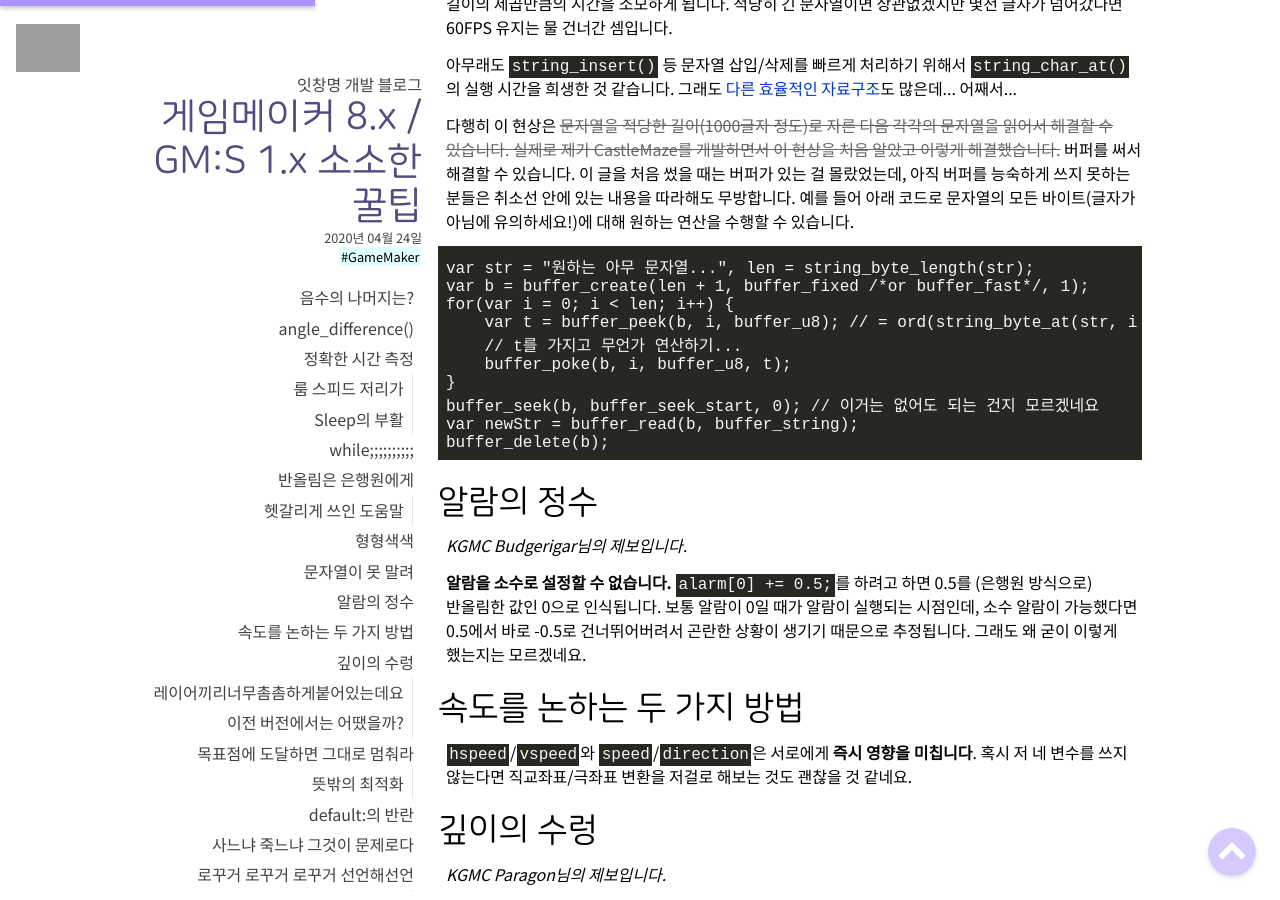
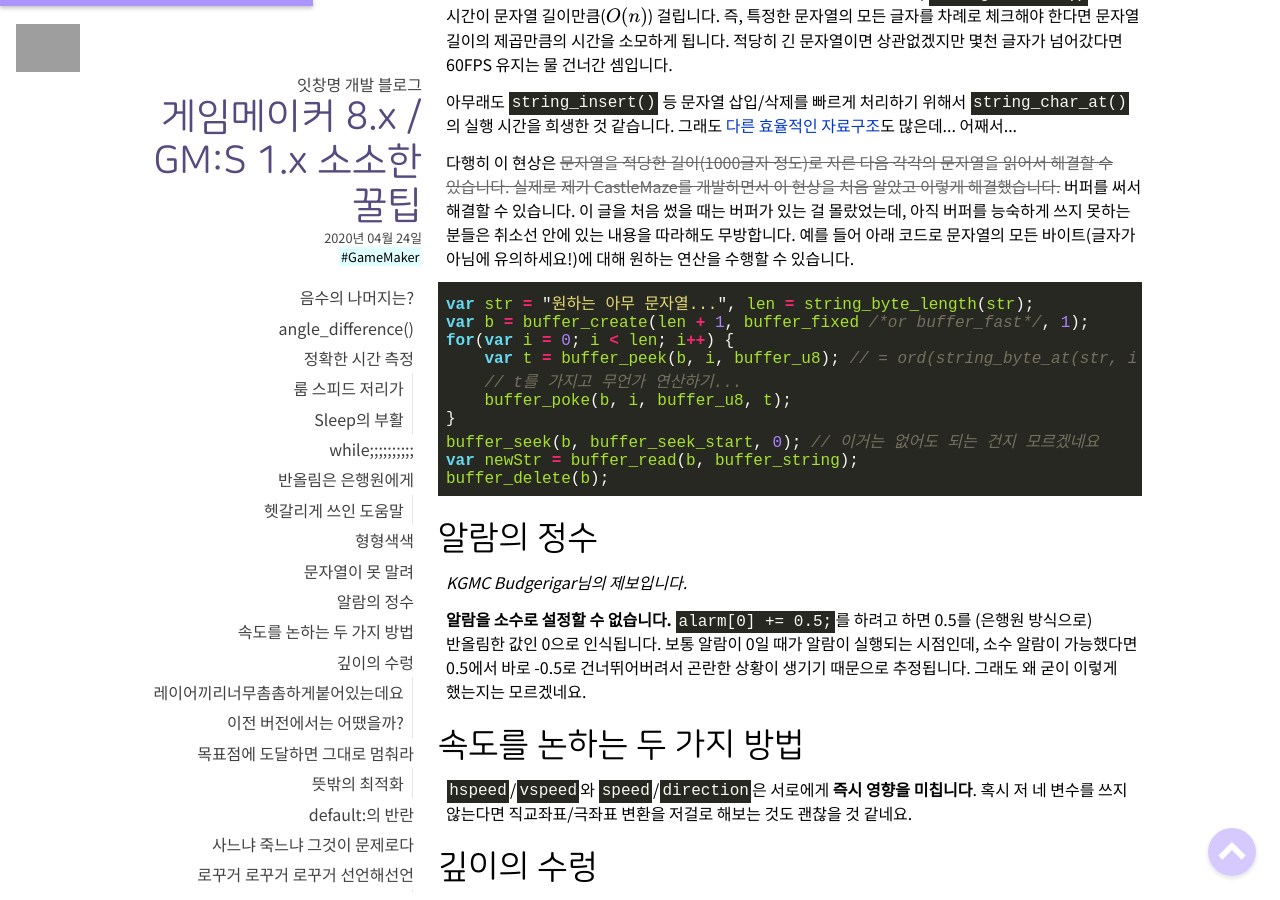
Before and after one commit to EatChangmyeong/EatChangmyeong.github.io, a Jekyll site: the page built from _posts/2020-04-24-gms-tips.md, in a window 1280 px wide and 900 px high, scrolled down 2880 px. Built offline with Jekyll 4.4.1, drawn with Linux system fonts in a browser that asks for light colours; some web fonts are replaced; formulas are drawn with MathJax 3; some of the changed text lies outside the part shown; grey boxes are pictures that could not be loaded.

Commit message:
Update date system

````diff
--- a/_layouts/new_page.html
+++ b/_layouts/new_page.html
@@ -26,7 +26,7 @@
 				<a href="/" class="front-link">잇창명 개발 블로그</a>
 				<h1>{{ page.actual_title }}</h1>
 				<span class="metadata">
-					<time datetime="{{ page.date | date: '%Y-%m-%d' }}">{{ page.date | date: "%Y년 %m월 %d일" }} 최종 수정</time>
+					<time datetime="{{ page.date | date: '%F' }}">{{ page.date | date: "%Y년 %m월 %d일" }}</time> 수정
 					{% if page.categories.size != 0 or page.tags.size != 0 %}
 						{% for x in page.categories %}
 							<span class="category">{{ x }}</span>
--- a/_layouts/new_post.html
+++ b/_layouts/new_post.html
@@ -26,7 +26,10 @@
 				<a href="/" class="front-link">잇창명 개발 블로그</a>
 				<h1>{{ page.actual_title }}</h1>
 				<span class="metadata">
-					<time datetime="{{ page.date | date: '%Y-%m-%d' }}">{{ page.date | date: "%Y년 %m월 %d일" }}</time>
+					<time datetime="{{ page.date | date: '%F' }}">{{ page.date | date: "%Y년 %m월 %d일" }}</time>
+					{% if page.edited_at %}
+						&bull; <time datetime="{{ page.edited_at | date: '%F' }}">{{ page.edited_at | date: "%Y년 %m월 %d일" }}</time> 수정
+					{% endif %}
 					{% if page.categories.size != 0 or page.tags.size != 0 %}
 						{% for x in page.categories %}
 							<span class="category">{{ x }}</span>
--- a/_posts/2020-04-24-gms-tips.md
+++ b/_posts/2020-04-24-gms-tips.md
@@ -47,7 +50,8 @@
 
 겜메에 있던 Sleep 액션이 겜스에 들어와서는 사라졌는데, 다행히 이 액션에 해당하는 코드가 있습니다.
 
-```
+{:.gml}
+```javascript
 var t = get_timer();
 while(get_timer() - t < /*잠들어있을 시간 */) {}
 ```
@@ -90,7 +94,8 @@
 
 다행히 이 현상은 ~~문자열을 적당한 길이(1000글자 정도)로 자른 다음 각각의 문자열을 읽어서 해결할 수 있습니다. 실제로 제가 CastleMaze를 개발하면서 이 현상을 처음 알았고 이렇게 해결했습니다.~~ 버퍼를 써서 해결할 수 있습니다. 이 글을 처음 썼을 때는 버퍼가 있는 걸 몰랐었는데, 아직 버퍼를 능숙하게 쓰지 못하는 분들은 취소선 안에 있는 내용을 따라해도 무방합니다. 예를 들어 아래 코드로 문자열의 모든 바이트(글자가 아님에 유의하세요!)에 대해 원하는 연산을 수행할 수 있습니다.
 
-```
+{:.gml}
+```javascript
 var str = "원하는 아무 문자열...", len = string_byte_length(str);
 var b = buffer_create(len + 1, buffer_fixed /*or buffer_fast*/, 1);
 for(var i = 0; i < len; i++) {
@@ -152,7 +157,8 @@
 
 게임을 만들다 보면 원하는 점으로 움직이다가 목표점에 도착하면 지나치지 않고 정확히 그 점에서 멈춰야 할 일이 생깁니다. 이때는 개인적으로 이 코드를 유용하게 쓰고 있습니다.
 
-```
+{:.gml}
+```javascript
 x = median(y, x - dx, x + dx); //GM 8.x
 x = clamp(y, x - dx, x + dx); //GM:S 1.x
 ```
@@ -173,7 +179,8 @@
 
 `switch`문을 쓸 때 **default를 맨 뒤에 쓰지 않아도 됩니다**. 중간에 끼워넣을 일이 거의 없긴 하지만 다른 `case` 구문처럼 맨 뒤가 아니라 중간에 끼워넣을 수도 있고, `break;`를 빼먹으면 다음 케이스로 넘어가는 것도 똑같습니다. 예를 들면,
 
-```
+{:.gml}
+```javascript
 switch(t) {
     default:
         show_message("Default!");
@@ -191,23 +198,27 @@
 
 겜스에서는 Short-circuit evaluation을 지원합니다(겜메 8.x는 안 됩니다). 이 용어를 '단축 평가'로 번역하는 글이 있는 것 같으니 여기서도 '단축 평가'라고 하겠습니다. 이게 뭐냐면, 이 코드를 생각해 봅시다.
 
-```
-if(true || false) {...}
+{:.gml}
+```javascript
+if(true || false) { /*...*/ }
 ```
 
 `||`/`or`는 양쪽 중 하나라도 참일 경우 식 전체가 참이 되는 연산자입니다. 이미 왼쪽이 `true`라 오른쪽의 `false`는 볼 필요가 없는데, 이런 상황에서 실제로 오른쪽을 실행하지 않는 것이 단축 평가입니다. `||`뿐만 아니라 `&&`/`and`도 지원하며, 이쪽은 왼쪽이 거짓일 때 오른쪽을 무시합니다.
 
 단축 평가를 잘 쓰면 코드 길이 최적화에 많은 도움이 되는데, 당장 예시가 잘 생각나지 않네요. 일단 생각나는 건 대충 이렇습니다.
 
-```
-if(instance_exists(oPlayer) && oPlayer.hp <= 0) gameOver();
+{:.gml}
+```javascript
+if(instance_exists(oPlayer) && oPlayer.hp <= 0)
+    gameOver();
 ```
 
 이렇게 짜면 `oPlayer`가 없어도 `instance_exists()`에서 걸러지기 때문에 오류가 나지 않으며, `if`문을 2번 쓸 필요도 없습니다.
 
 아니면 극단적인 예시긴 한데, PHP 스타일로는 대충 이런 코드를 짤 수 있습니다.
 
-```
+{:.gml}
+```javascript
 var t = instance_find(oVeryImportantObject, 0) or die();
 ```
 
@@ -248,14 +259,16 @@
 
 카페 질문을 보다 보면 `spr1`, `spr2`, `spr3`의 세 스프라이트가 있을 때 (배열 같은 것을 쓰지 않고) '`spr1` 끝에 있는 1을 2나 3으로 바꾸고 싶어요' 같은 질문을 볼 수 있습니다. `asset_get_index()`를 쓰는 정공법도 물론 가능하지만...
 
-```
+{:.gml}
+```javascript
 var n = 1; // , 2 or 3
 draw_sprite(asset_get_index('spr' + string(n)), image_index, x, y);
 ```
 
 저라면 리소스 트리에서 `spr1`, `spr2`, `spr3`을 차례대로 배치하고 `spr2 = spr1 + 1`, `spr3 = spr1 + 2`인 성질을 이용해 대충 이런 코드를 짤 것입니다.
 
-```
+{:.gml}
+```javascript
 var n = 0; // , 1 or 2
 draw_sprite(spr1 + n, image_index, x, y);
 ```
````
Also changed, not shown: other parts of _posts/2020-04-24-gms-tips.md (+3 -0 lines), _posts/2020-12-30-all-about-c-type-system.md (+6 -1 lines), _posts/2021-04-29-how-i-made-honeyhouse.md (+7 -0 lines).
